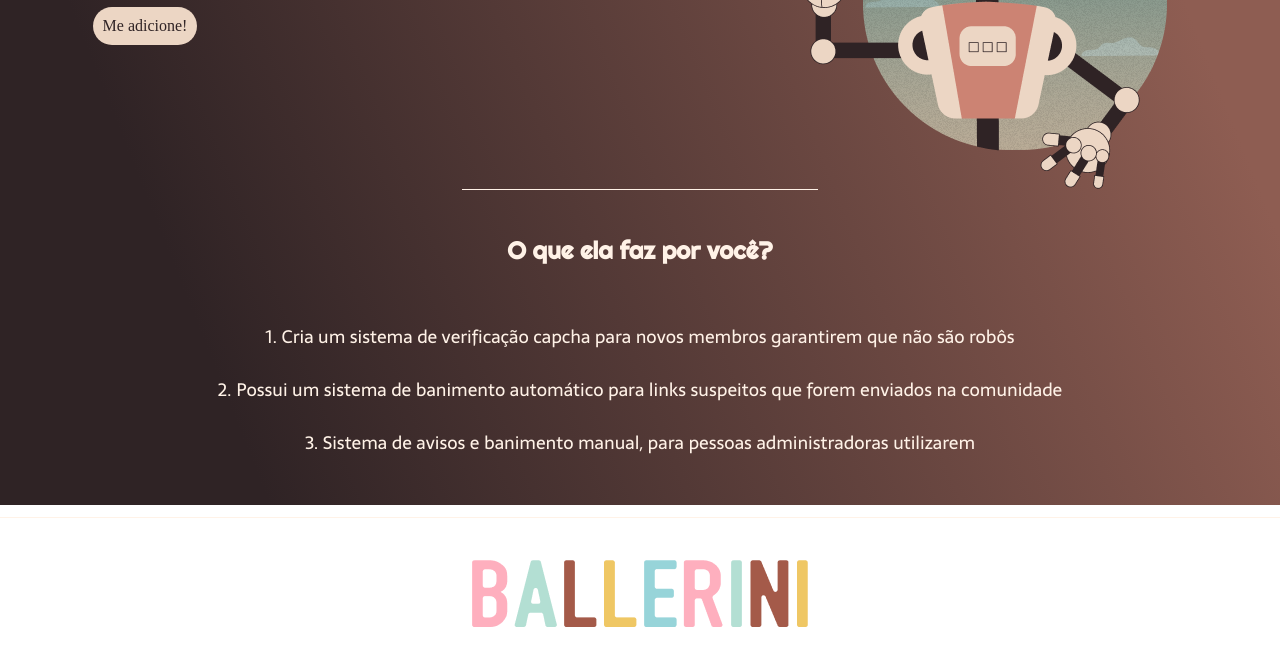
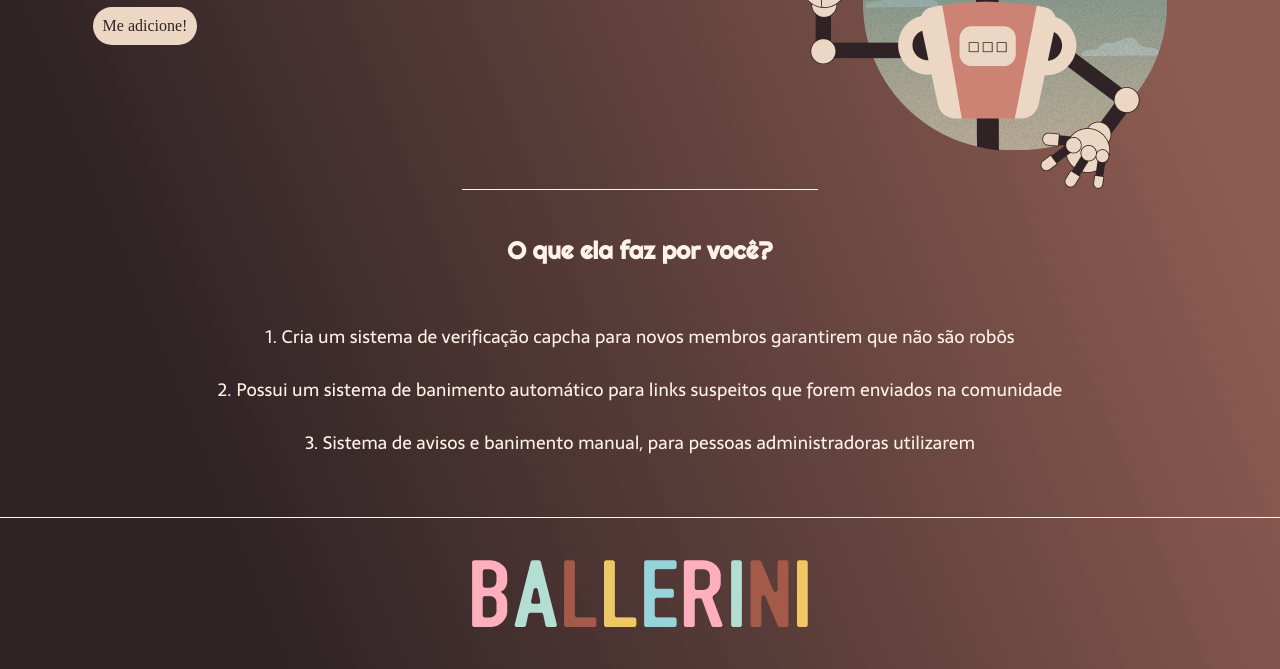
Before and after one commit to NicolasAGrande/Landing_ballebot, a plain HTML site: page index.html in a window 1280 px wide. Shown: the part 344-1013 px from the top of the page. Before the commit the page ends 971 px from the top, so only its background shows below. Drawn offline with Linux system fonts and the light colour scheme.

Commit message:
Update style.css

```diff
--- a/style.css/style.css
+++ b/style.css/style.css
@@ -8,9 +8,13 @@
   color:#FFF2E7;
 }
 
+
 html, body {
-  height: 103%;
+  height: 100%;
   width: 100%;
+}
+
+.center{
   background: linear-gradient(68.15deg, #2F2325 16.62%, #8E5D52 85.61%);
   background-repeat: no-repeat;
 }
@@ -102,6 +106,7 @@ footer{
   justify-content: center;
   border-top:0.4px solid #FFF2E7;
   padding-top:42px;
+  padding-bottom:42px;
 }
 
 .rodape{
```
